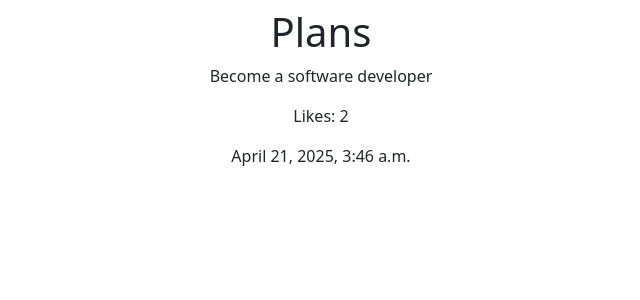
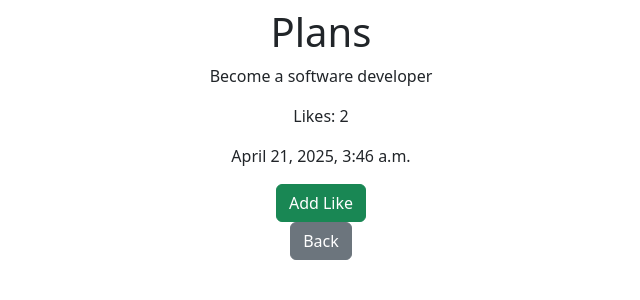
Before and after one commit to jjd214/django-essentials-v2, a Django app: page /smart/notes/1 in a window 1280 px wide. Shown: the top 300 px of the page, without its empty margins (319-959 px from the left). Run offline with Django 5.2, Linux system fonts and the light colour scheme; data comes from the database, SQL or seed files in the repository; both versions use the stored data as it was after the commit.

Commit message:
add likes in notes

```diff
--- a/notes/templates/notes/notes_details.html
+++ b/notes/templates/notes/notes_details.html
@@ -6,4 +6,9 @@
     <p>{{ note.text }}</p>
     <p>Likes: {{ note.likes }}</p>
     <p>{{ note.created_at }}</p>
+    <form action="{% url 'add.likes' pk=note.id %}" method="POST">
+        {% csrf_token %}
+        <button type="submit" class="btn btn-success">Add Like</button>
+    </form>
+    <a href="{% url 'notes.list' %}" class="btn btn-secondary">Back</a>
 {% endblock %}
--- a/notes/urls.py
+++ b/notes/urls.py
@@ -13,4 +13,5 @@ urlpatterns = [
     path('notes/create', views.NotesCreateView.as_view(), name='notes.create'),
     path('notes/<int:pk>/edit', views.NotesUpdateView.as_view(), name='notes.update'),
     path('notes/<int:pk>/delete', views.NotesDeleteView.as_view(), name='notes.delete'),
+    path('notes/<int:pk>/add-like', views.add_like_views, name='add.likes')
 ]
--- a/notes/views.py
+++ b/notes/views.py
@@ -5,12 +5,23 @@ from django.http import Http404
 # ListView already make the query
 from django.views.generic import ListView, DetailView, TemplateView, CreateView, UpdateView
 
+from django.shortcuts import redirect
 from django.views.generic.edit import DeleteView
 from django.http import HttpResponseNotAllowed
 from django.urls import reverse_lazy
 
 
 from .forms import NotesForm
+
+def add_like_views(request, pk):
+    if request.method == 'POST':
+        note = Notes.objects.get(pk=pk)
+        note.likes += 1
+        note.save()
+        return redirect('notes.details', pk=pk)
+    else:
+        return HttpResponseNotAllowed(['POST'])
+
 
 class NotesCreateView(CreateView):
     model = Notes
```
Also changed, not shown: db.sqlite3.
